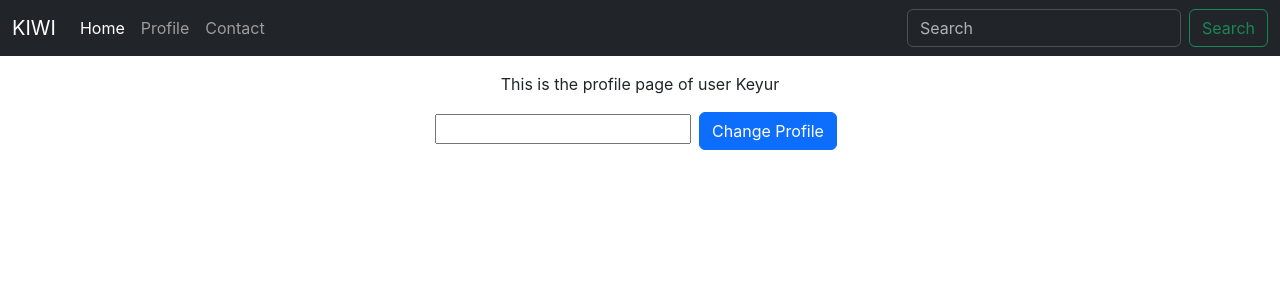
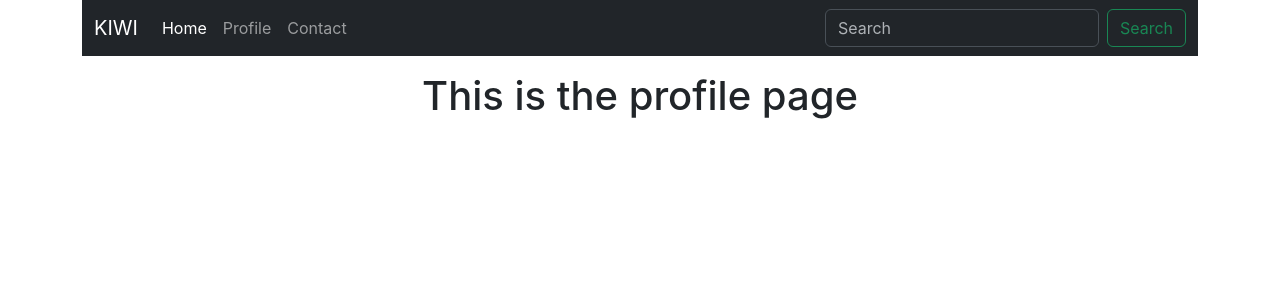
Before and after one commit to Keyur1284/Learning-React-JS, a React (Create React App) app: page /profile in a window 1280 px wide. Shown: the top 300 px of the page. Built offline with nearby package versions, Linux system fonts and the light colour scheme.

Commit message:
Practiced React Query and fetch new data

```diff
--- a/package.json
+++ b/package.json
@@ -6,12 +6,14 @@
     "@emotion/react": "^11.10.5",
     "@emotion/styled": "^11.10.5",
     "@mui/material": "^5.11.4",
+    "@tanstack/react-query": "^4.22.0",
     "@testing-library/jest-dom": "^5.16.5",
     "@testing-library/react": "^13.4.0",
     "@testing-library/user-event": "^13.5.0",
     "axios": "^1.2.2",
     "react": "^18.2.0",
     "react-dom": "^18.2.0",
+    "react-router-dom": "^6.6.2",
     "react-scripts": "5.0.1",
     "web-vitals": "^2.1.4"
   },
--- a/src/App.js
+++ b/src/App.js
@@ -1,22 +1,25 @@
 /* eslint-disable no-unused-vars */
 import "./App.css";
-import React, { useEffect, useState, createContext } from "react";
+import React, { useEffect, useState } from "react";
 import Axios from "axios"
 import { BrowserRouter as Router, Route, Routes } from "react-router-dom";
 import { Home } from "./pages/Home";
 import { Profile } from "./pages/Profile";
 import { Contact } from "./pages/Contact";
 import { Navbar } from "./pages/Navbar";
-
-export const AppContext = createContext();
+import { QueryClient, QueryClientProvider } from "@tanstack/react-query";
 
 function App() {
 
-  const [userName, setUserName] = useState("Keyur");
+  const client = new QueryClient ({defaultOptions:{
+    queries: {
+      refetchOnWindowFocus: true,
+    }
+  }});
 
   return (
-    <div className="App">
-    <AppContext.Provider value={{ userName, setUserName }}>
+    <div className="App container">
+      <QueryClientProvider client={client}>
       <Router>
         <Navbar />
         <Routes>
@@ -26,7 +29,7 @@ function App() {
           <Route path="*" element={<h1 className="display-1 text-danger">Error 404! Page not Found!</h1>} />
         </Routes>
       </Router>
-      </AppContext.Provider>
+      </QueryClientProvider>
     </div>
   );
 }
--- a/src/pages/ChangeProfile.js
+++ /dev/null
@@ -1,15 +0,0 @@
-import { useState } from "react";
-import { useContext } from "react";
-import { AppContext } from "../App";
-
-export const ChangeProfile = () => {
-
-    const [newUsername, setNewUsername] = useState("");
-    const {setUserName} = useContext(AppContext);
-    return (
-        <div className="container mt-3">
-            <input onChange={(event) => {setNewUsername(event.target.value);}} />
-            <button className="btn btn-primary mx-2" onClick={() => {setUserName(newUsername);}}>Change Profile</button>
-        </div>
-    );
-}
--- a/src/pages/Home.js
+++ b/src/pages/Home.js
@@ -1,9 +1,23 @@
-import { useContext } from "react";
-import { AppContext } from "../App";
-
+import { useQuery } from "@tanstack/react-query"
+import Axios from "axios";
 
 export const Home = () => {
 
-    const { userName } = useContext(AppContext);
-    return <h1 className="m-3">This is the home page and user is {userName} </h1>;
+    const { data: catData, isLoading, isError, refetch } = useQuery(["cat"], () => Axios.get("https://catfact.ninja/fact").then((res) => res.data));
+
+    if (isLoading) {
+        return <h1 className="m-3">Loading...</h1>;
+    }
+
+    if (isError) {
+        return <h1 className="m-3">Error!</h1>;
+    }
+
+    return (
+    <h1 className="m-3">
+        This is the home page
+        <p className="mt-2">{catData?.fact}</p>
+        <button className="btn btn-primary" onClick={refetch}>Refetch</button>
+    </h1>
+    );
 };
--- a/src/pages/Navbar.js
+++ b/src/pages/Navbar.js
@@ -3,21 +3,21 @@ import { Link } from "react-router-dom";
 
 export const Navbar = () => {
     return (
-        <nav class="navbar navbar-expand-lg bg-dark" data-bs-theme="dark" >
-          <div class="container-fluid">
+        <nav className="navbar navbar-expand-lg bg-dark" data-bs-theme="dark" >
+          <div className="container-fluid">
           <Link className="navbar-brand" to="/">KIWI</Link>
-            <button class="navbar-toggler" type="button" data-bs-toggle="collapse" data-bs-target="#navbarSupportedContent" aria-controls="navbarSupportedContent" aria-expanded="false" aria-label="Toggle navigation">
-              <span class="navbar-toggler-icon"></span>
+            <button className="navbar-toggler" type="button" data-bs-toggle="collapse" data-bs-target="#navbarSupportedContent" aria-controls="navbarSupportedContent" aria-expanded="false" aria-label="Toggle navigation">
+              <span className="navbar-toggler-icon"></span>
             </button>
-            <div class="collapse navbar-collapse" id="navbarSupportedContent">
-              <ul class="navbar-nav me-auto mb-2 mb-lg-0">
+            <div className="collapse navbar-collapse" id="navbarSupportedContent">
+              <ul className="navbar-nav me-auto mb-2 mb-lg-0">
               <Link className="nav-link active" aria-current="page" to="/">Home</Link>
                 <Link className="nav-link" to="/profile">Profile</Link>
                 <Link className="nav-link" to="/contact">Contact</Link>
               </ul>
-              <form class="d-flex" role="search">
-                <input class="form-control me-2" type="search" placeholder="Search" aria-label="Search" />
-                <button class="btn btn-outline-success" type="submit">Search</button>
+              <form className="d-flex" role="search">
+                <input className="form-control me-2" type="search" placeholder="Search" aria-label="Search" />
+                <button className="btn btn-outline-success" type="submit">Search</button>
               </form>
             </div>
           </div>
--- a/src/pages/Profile.js
+++ b/src/pages/Profile.js
@@ -1,16 +1,9 @@
-import { ChangeProfile } from "./ChangeProfile";
-import { useContext } from "react";
-import { AppContext } from "../App";
-
 
 export const Profile = () => {
 
-    const {userName} = useContext(AppContext);
-
     return (
-    <div className="m-3">
-        This is the profile page of user {userName}
-        <ChangeProfile />
+    <div className="m-3 h1">
+        This is the profile page
     </div>
     );
 };
```
Also changed, not shown: 1 other file (tests, documents, lock files or other folders).
